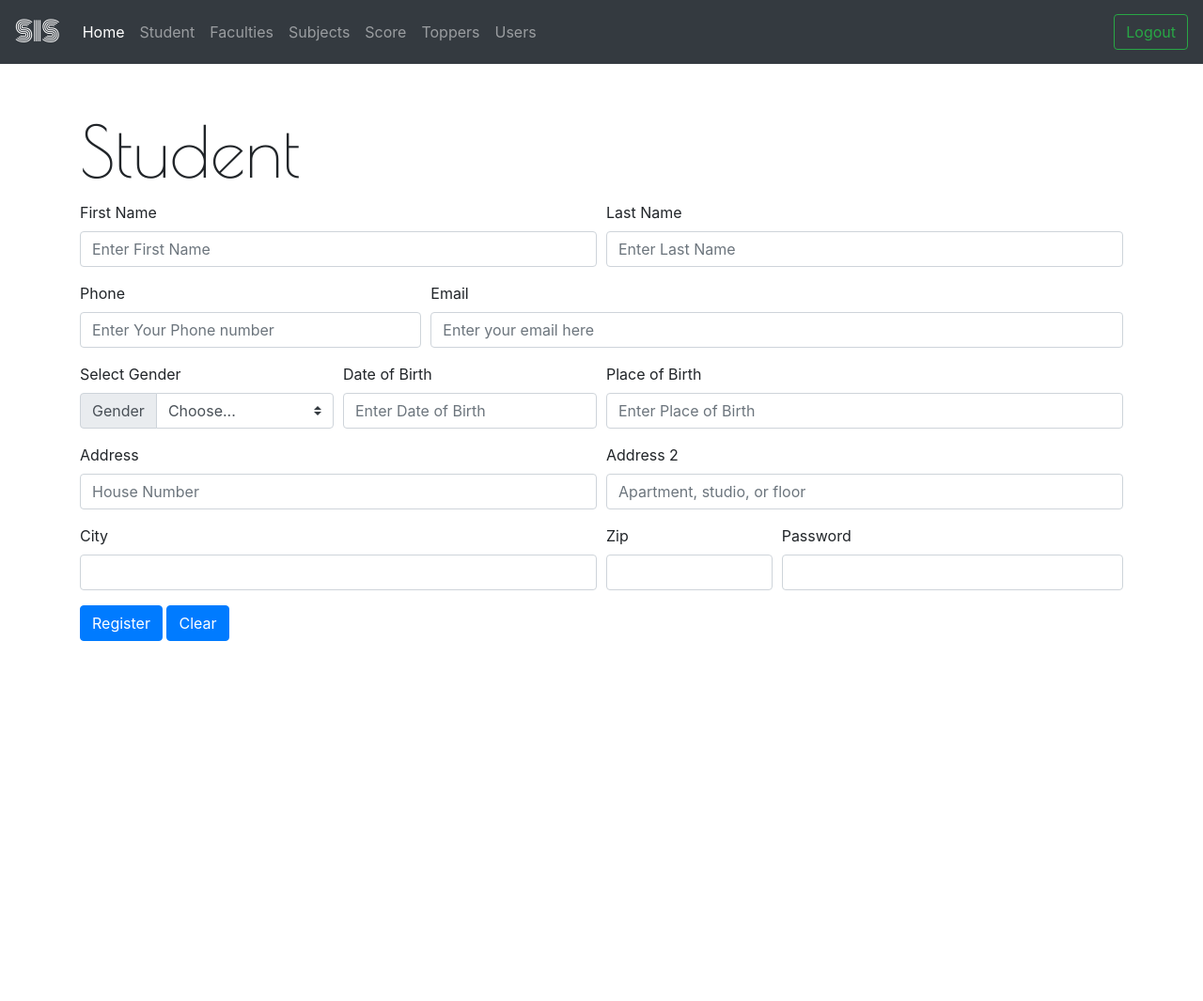
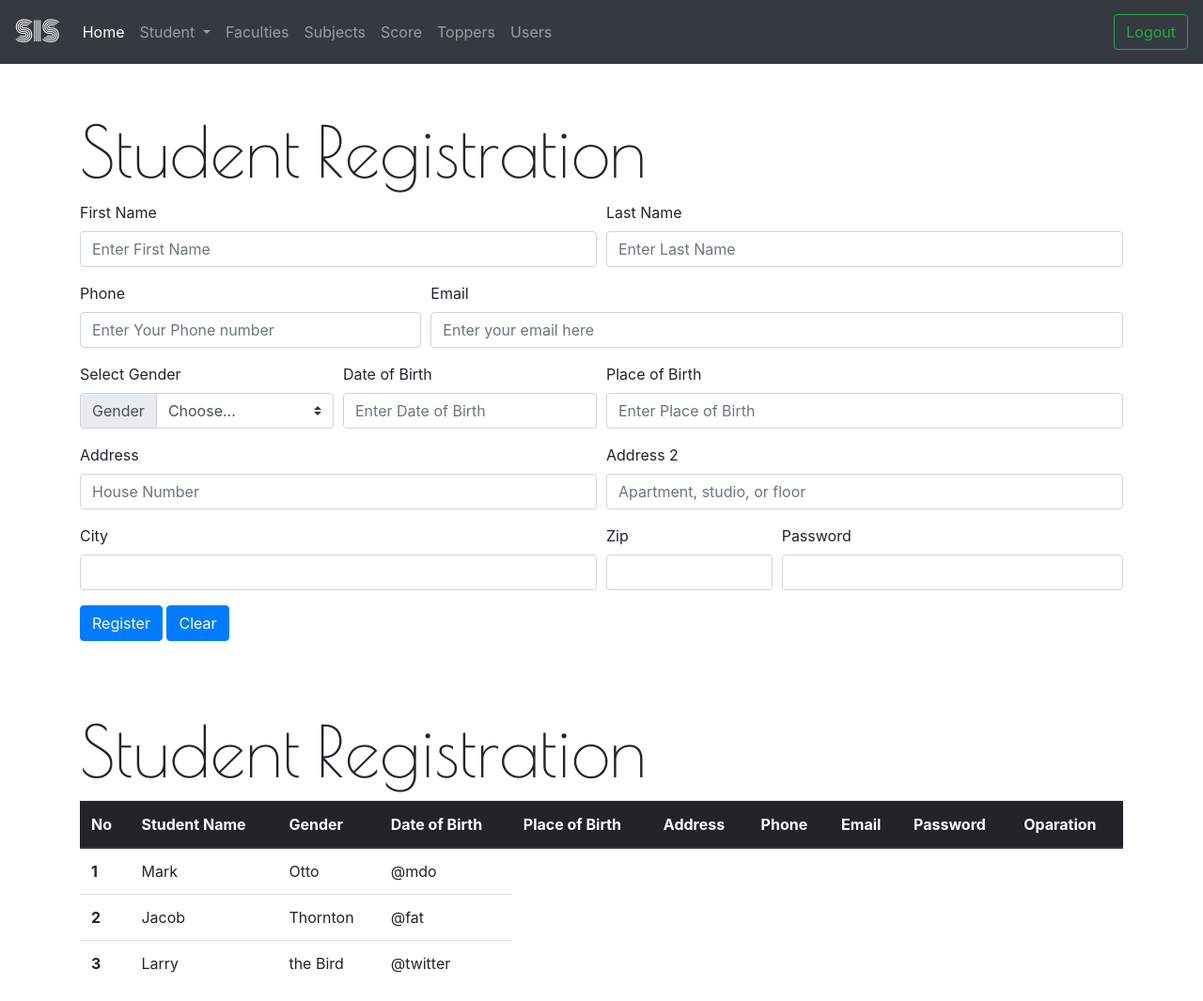
Before and after one commit to aswin4400/SIS, a plain HTML site: page admin-home.html in a window 1280 px wide. Shown: the whole page at 94% size. Before the commit the page ends 800 px from the top, so only its background shows below. Drawn offline with nearby package versions, Linux system fonts and the light colour scheme.

Commit message:
table add

```diff
--- a/admin-home.html
+++ b/admin-home.html
@@ -28,9 +28,16 @@
                         <span class="sr-only">(current)</span>
                     </a>
                 </li>
-                <li class="nav-item">
-                    <a class="nav-link" href="#Student">Student</a>
-                </li>
+                <li class="nav-item dropdown">
+                    <a class="nav-link dropdown-toggle" href="#" id="navbarDropdown" role="button" data-toggle="dropdown" aria-haspopup="true" aria-expanded="false">
+                      Student
+                    </a>
+                    <div class="dropdown-menu" aria-labelledby="navbarDropdown">
+                      <a class="dropdown-item" href="#">Student Registration</a>
+                      <div class="dropdown-divider"></div>
+                      <a class="dropdown-item" href="#">View Students</a>
+                    </div>
+                  </li>
                 <li class="nav-item">
                     <a class="nav-link" href="#gi">Faculties</a>
                 </li>
@@ -55,7 +62,7 @@
     <br>
     <br>
     <div class="container">
-        <h1 class="headingsub" id="Student">Student</h1>
+        <h1 class="headingsub" id="Student">Student Registration</h1>
         <form>
             <div class="form-row">
                 <div class="form-group col-md-6">
@@ -131,6 +138,46 @@
             <button type="submit" class="btn btn-primary">Clear</button>
         </form>
     </div>
+    <br><br><br>
+    <div class="container">
+            <h1 class="headingsub" id="Student">Student Registration</h1>
+        <table class="table">
+            <thead class="thead-dark">
+              <tr>
+                <th scope="col">No</th>
+                <th scope="col">Student Name</th>
+                <th scope="col">Gender</th>
+                <th scope="col">Date of Birth</th>
+                <th scope="col">Place of Birth</th>
+                <th scope="col">Address</th>
+                <th scope="col">Phone</th>
+                <th scope="col">Email</th>
+                <th scope="col">Password</th>
+                <th scope="col">Oparation</th>
+              </tr>
+            </thead>
+            <tbody>
+              <tr>
+                <th scope="row">1</th>
+                <td>Mark</td>
+                <td>Otto</td>
+                <td>@mdo</td>
+              </tr>
+              <tr>
+                <th scope="row">2</th>
+                <td>Jacob</td>
+                <td>Thornton</td>
+                <td>@fat</td>
+              </tr>
+              <tr>
+                <th scope="row">3</th>
+                <td>Larry</td>
+                <td>the Bird</td>
+                <td>@twitter</td>
+              </tr>
+            </tbody>
+          </table>
+    </div>
     <!-- Optional JavaScript -->
     <!-- jQuery first, then Popper.js, then Bootstrap JS -->
     <script src="https://code.jquery.com/jquery-3.3.1.slim.min.js" integrity="sha384-q8i/X+965DzO0rT7abK41JStQIAqVgRVzpbzo5smXKp4YfRvH+8abtTE1Pi6jizo"
```
